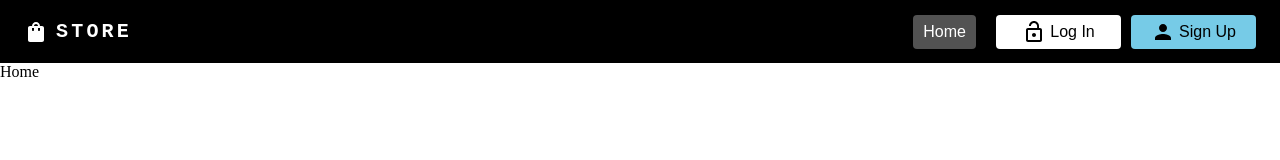
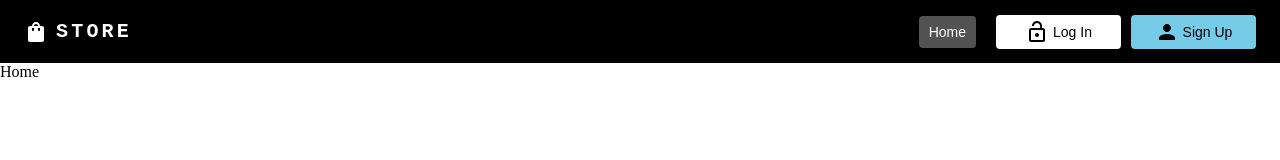
Before and after one commit to Ritter1111/eCommerce-Application, a React app: page / in a window 1280 px wide. Shown: the top 160 px of the page. Built offline with nearby package versions, Linux system fonts and the light colour scheme; no server answers.

Commit message:
refactor: update link font size

```diff
--- a/src/style.css
+++ b/src/style.css
@@ -7,5 +7,6 @@ a {
   transition: all .2s ease-in-out;
   font-family: var(--font-family);
   text-decoration: none;
-  color: var(--secondary-color)
+  color: var(--secondary-color);
+  font-size: 14px;
 }
```
